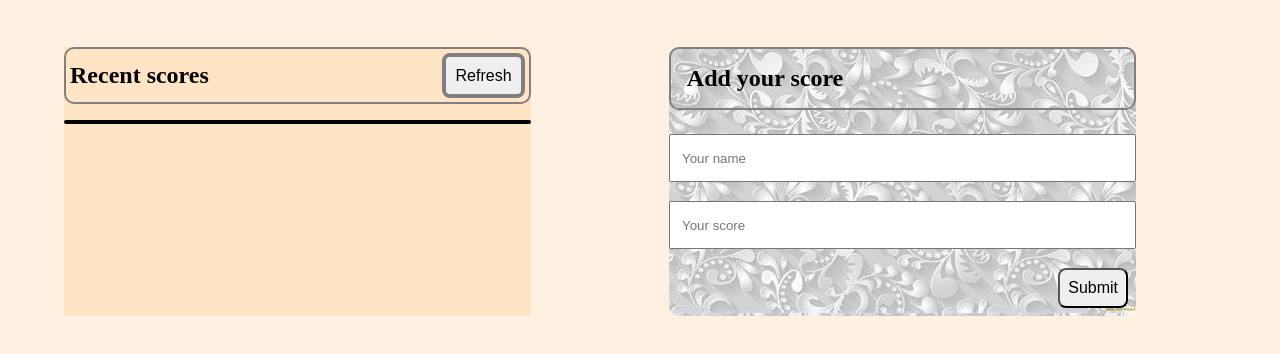
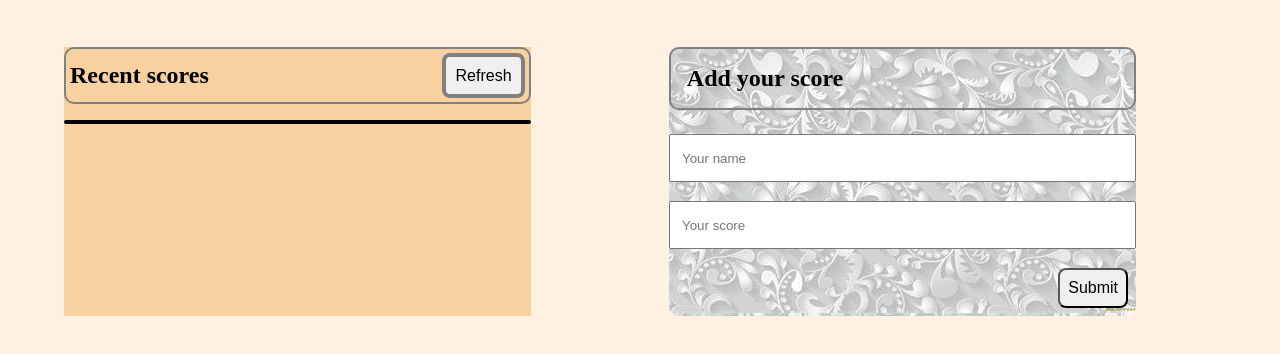
Before and after one commit to Bestbynature/leaderboard-project, a website built with webpack: page src/index.html in a window 1280 px wide. Shown: the part 56-410 px from the top of the page. Built offline with nearby package versions, Linux system fonts and the light colour scheme.

Commit message:
:zap: Update the stylesheet

```diff
--- a/src/mystyles.css
+++ b/src/mystyles.css
@@ -20,7 +20,7 @@ main {
   flex-direction: column;
   width: 40%;
   margin: 3rem;
-  background-color: rgba(255, 228, 196, 0.9);
+  background-color: rgb(248, 209, 161);
 }
 
 .recent-heading {
```
